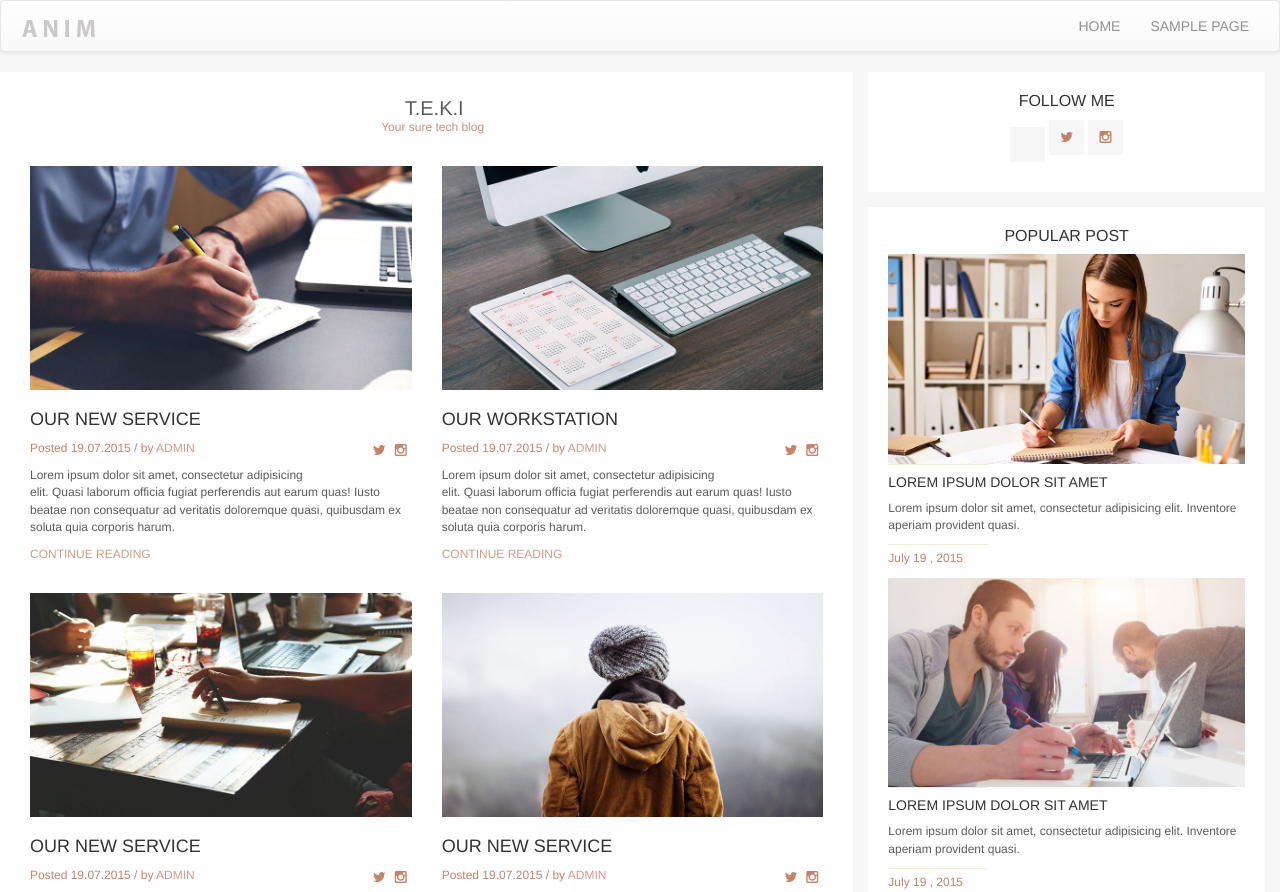
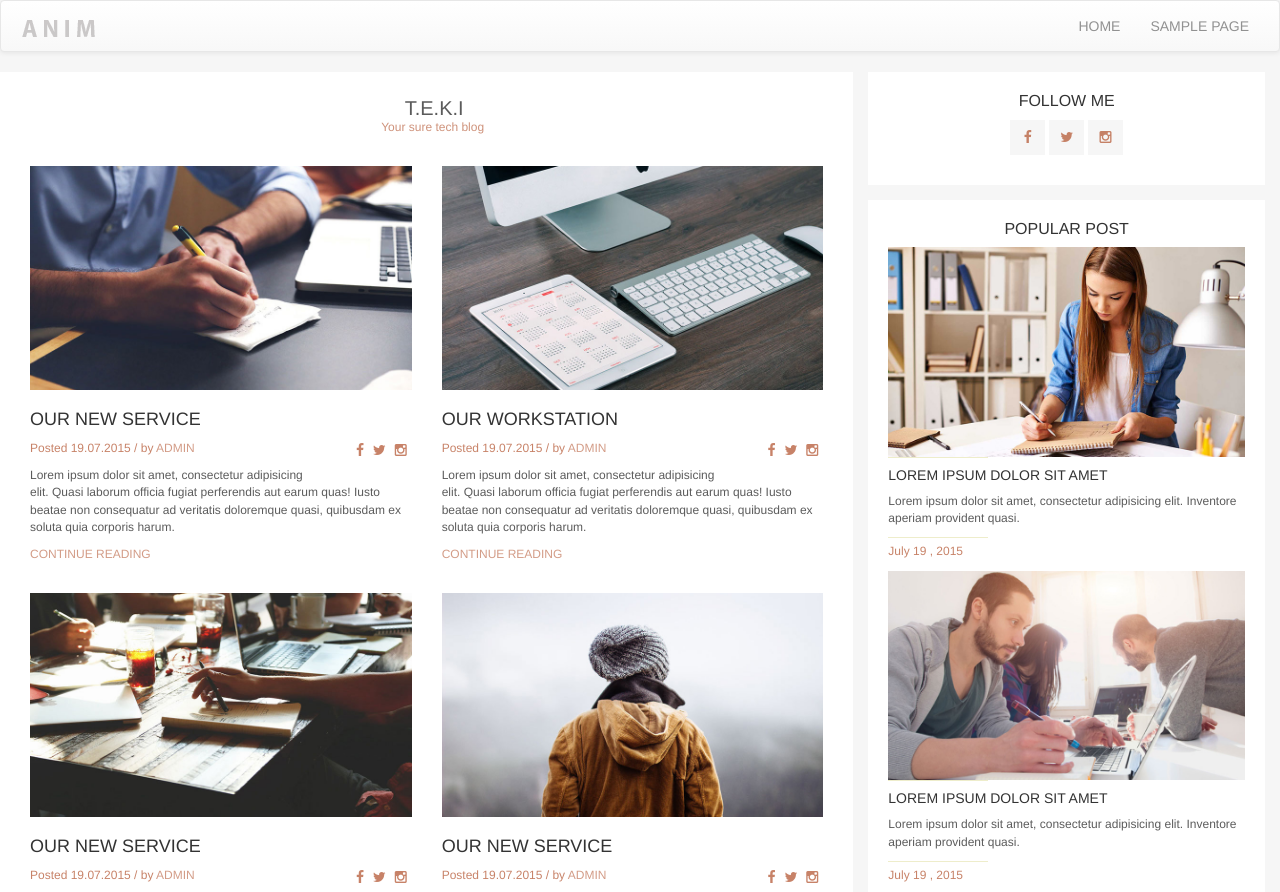
Before and after one commit to kayodetunmise/myblog, a plain HTML site: page index.html in a window 1280 px wide. Shown: the top 892 px of the page. Drawn offline with Linux system fonts and the light colour scheme.

Commit message:
New realease

```diff
--- a/index.html
+++ b/index.html
@@ -41,8 +41,8 @@
                             <img src="img/n1.jpg" alt="#" class="img-responsive">
                             <h3>Our New Service</h3>
                             <ul>
-                                <li><a href="#"><i class="fa fa-tiktok"></i></a></li>
-                                <li><a href="#"><i class="fa fa-twitter"></i></a></li>
+                                <li><a href="#"><i class="fa fa-facebook"></i></a></li>
+                                <li><a href="https://twitter.com/Itz_tunmise09"><i class="fa fa-twitter"></i></a></li>
                                 <li><a href="#"><i class="fa fa-instagram"></i></a></li>
                             </ul>
                             <p class="date">Posted 19.07.2015 / by <a href="">Admin</a></p>
@@ -56,7 +56,7 @@
                             <img src="img/n2.jpg" alt="#" class="img-responsive">
                             <h3>Our Workstation</h3>
                             <ul>
-                                <li><a href="#"><i class="fa fa-tiktok"></i></a></li>
+                                <li><a href="#"><i class="fa fa-facebook"></i></a></li>
                                 <li><a href="#"><i class="fa fa-twitter"></i></a></li>
                                 <li><a href="#"><i class="fa fa-instagram"></i></a></li>
                             </ul>
@@ -70,7 +70,7 @@
                             <img src="img/n3.jpg" alt="#" class="img-responsive">
                             <h3>Our New Service</h3>
                             <ul>
-                                <li><a href="#"><i class="fa fa-tiktok"></i></a></li>
+                                <li><a href="#"><i class="fa fa-facebook"></i></a></li>
                                 <li><a href="#"><i class="fa fa-twitter"></i></a></li>
                                 <li><a href="#"><i class="fa fa-instagram"></i></a></li>
                             </ul>
@@ -85,7 +85,7 @@
                             <img src="img/n4.jpg" alt="#" class="img-responsive">
                             <h3>Our New Service</h3>
                             <ul>
-                                <li><a href="#"><i class="fa fa-tiktok"></i></a></li>
+                                <li><a href="#"><i class="fa fa-facebook"></i></a></li>
                                 <li><a href="#"><i class="fa fa-twitter"></i></a></li>
                                 <li><a href="#"><i class="fa fa-instagram"></i></a></li>
                             </ul>
@@ -139,7 +139,7 @@
                 <div class="widget">
                     <h3>Follow Me</h3>
                     <ul>
-                        <li><a href="#"><i class="fa fa-tiktok"></i></a></li>
+                        <li><a href="#"><i class="fa fa-facebook"></i></a></li>
                         <li><a href="#"><i class="fa fa-twitter"></i></a></li>
                         <li><a href="#"><i class="fa fa-instagram"></i></a></li>
                     </ul>
```
